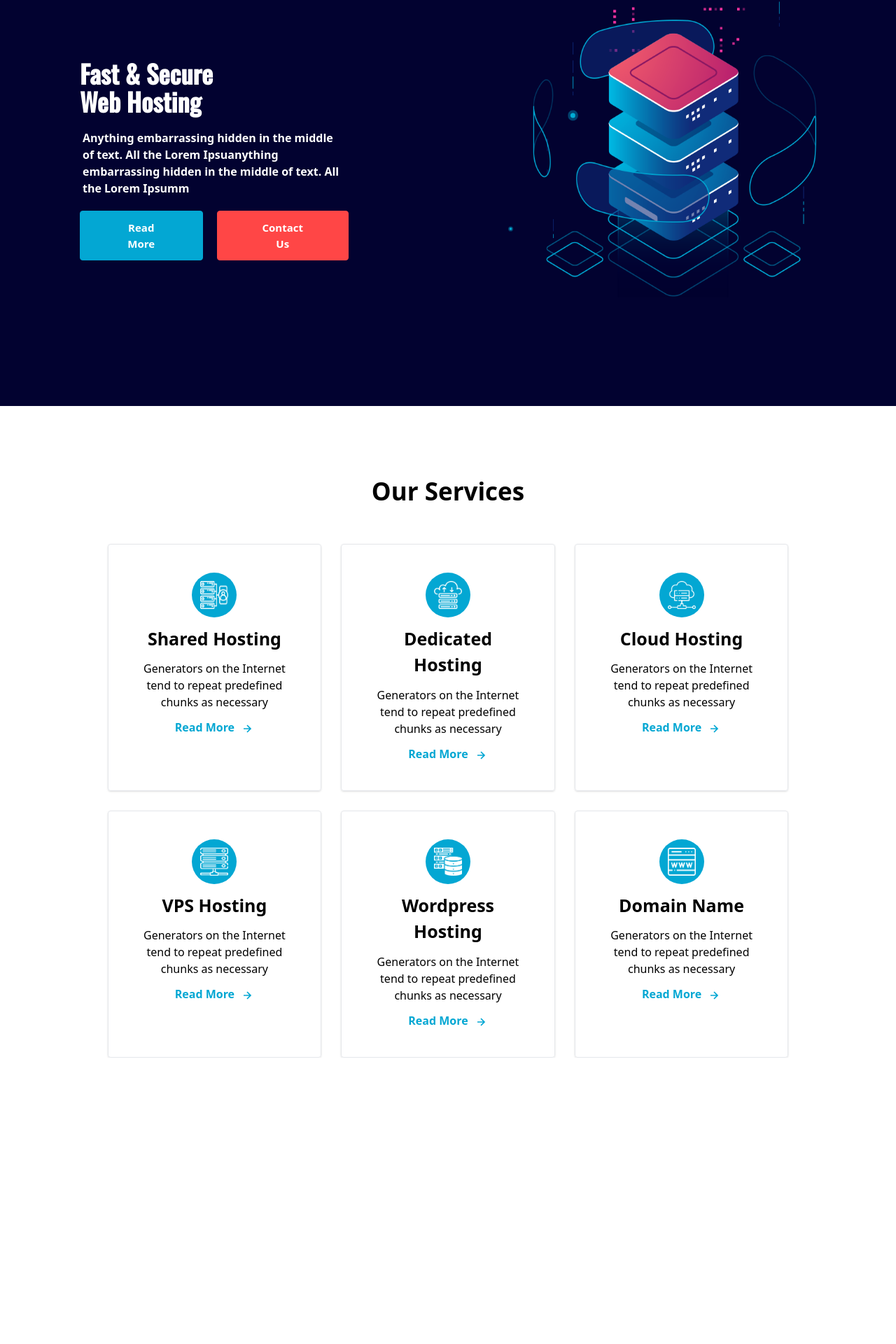
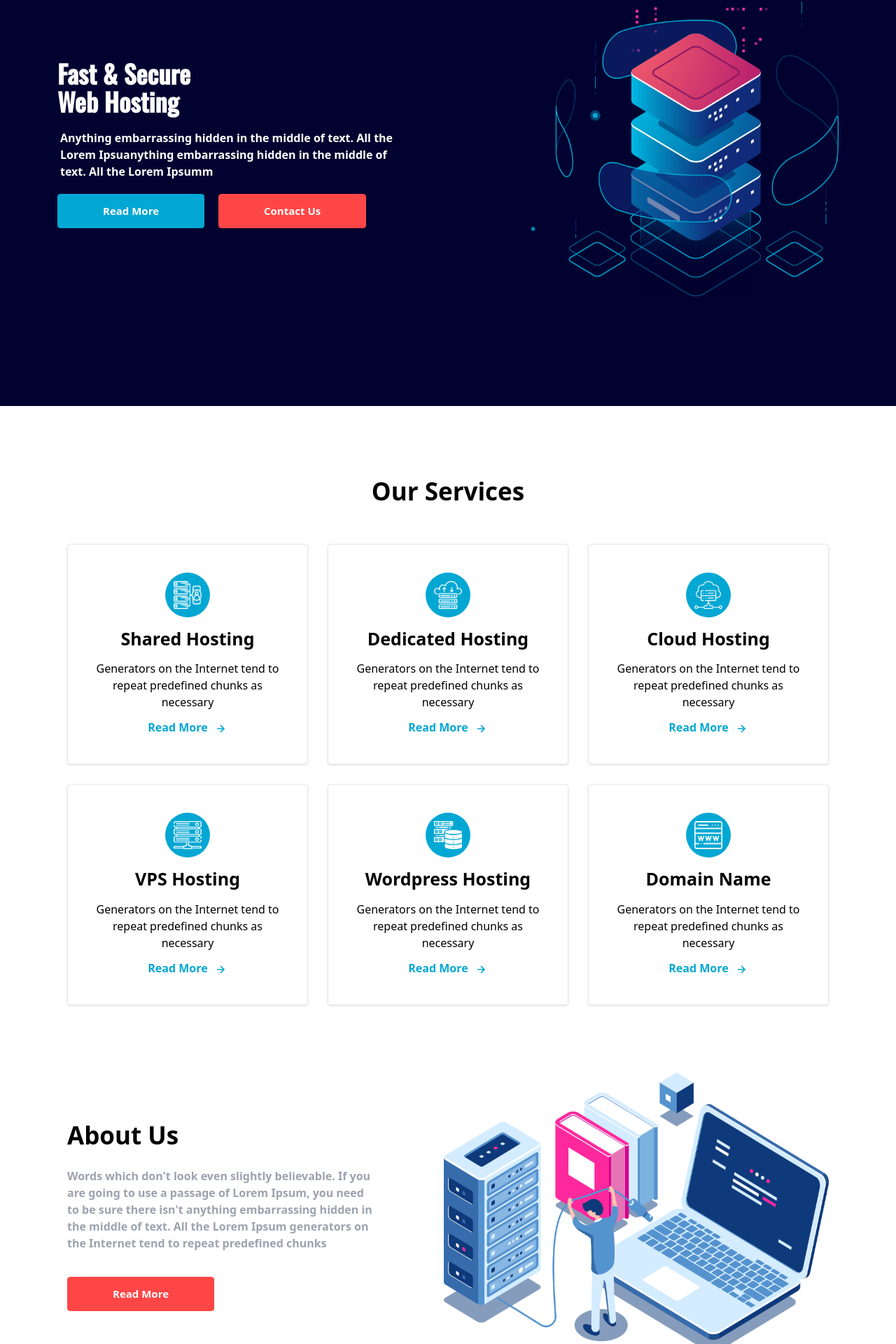
Before and after one commit to koussay-r/social-media-app, a React (Vite) app in the folder frontend/: page / in a window 1280 px wide. Shown: the part 150-2070 px from the top of the page at 70% size. Before the commit the page ends 1661 px from the top, so only its background shows below. Built offline with nearby package versions, Linux system fonts and the light colour scheme.

Commit message:
about us is done

```diff
--- a/frontend/src/App.jsx
+++ b/frontend/src/App.jsx
@@ -2,6 +2,7 @@ import React from 'react'
 import Navbar from './components/Navbar'
 import Home from './components/Home'
 import Services from './components/Services'
+import About from './components/About'
 
 export default function App() {
   return (
@@ -9,6 +10,7 @@ export default function App() {
     <Navbar/>
     <Home/>
     <Services/>
+    <About/>
     </>
   )
 }
--- /dev/null
+++ b/frontend/src/components/About.jsx
@@ -0,0 +1,14 @@
+import React from 'react'
+import computer from "./../assets/about-img.png"
+export default function About() {
+  return (
+    <div className='lg:flex pb-24 gap-24 b w-[90%] lg:w-[85%] mx-auto mt-24'>
+        <div className=' pt-16 block mx-auto '>
+            <p className='text-[35px] font-bold mb-5 '>About Us</p>
+            <p className='text-gray-400 font-semibold '>Words which don't look even slightly believable. If you are going to use a passage of Lorem Ipsum, you need to be sure there isn't anything embarrassing hidden in the middle of text. All the Lorem Ipsum generators on the Internet tend to repeat predefined chunks </p>
+            <button className='lg:text-[15px] mt-9 text-[12px] transition-all duration-300 hover:text-[#ff4646] hover:bg-transparent  bg-[#ff4646] rounded px-12 lg:px-16 font-semibold py-3 border border-[#ff4646] text-white'>Read More</button>
+        </div>
+        <img src={computer} className='xl:w-[550px] block mx-auto md:w-[550px] md:h-[400px] w-[350px] mt-16 lg:mt-0 lg:w-[500px] lg:h-[350px] h-[250px] xl:h-[400px] '/>
+    </div>
+  )
+}
--- a/frontend/src/components/Home.jsx
+++ b/frontend/src/components/Home.jsx
@@ -2,13 +2,13 @@ import React from 'react'
 import slider from "./../assets/slider-img.png"
 export default function Home() {
   return (
-    <div className='bg-[#020230] lg:pb-[155px] h-[100hv] pt-16   lg:justify-center block mx-auto lg:flex'>
-        <div className='lg:w-[30%] sm:w-[70%]  block mx-auto  lg:mt-[100px]'>
+    <div className='bg-[#020230] lg:pb-[155px] pt-16   lg:justify-center block mx-auto lg:flex'>
+        <div className='lg:w-[40%] sm:w-[70%]  block mx-auto  lg:mt-[100px]'>
             <p className=' text-center lg:text-start  text-white font-oswald text-4xl font-bold'>Fast & Secure<br/>
 Web Hosting </p>
 <p className=' text-center lg:text-start px-1  text-white font-semibold mt-5'> Anything embarrassing hidden in the middle of text. All the Lorem Ipsuanything embarrassing hidden in the middle of text. All the Lorem Ipsumm
 </p>
-<div className='flex justify-center lg:justify-normal mt-5 gap-5'>
+<div className='flex b justify-center lg:justify-normal mt-5 gap-5'>
     <button className='lg:text-[15px] text-[12px] transition-all duration-300 hover:text-[#03a7d3] hover:bg-transparent  bg-[#03a7d3] rounded px-12 lg:px-16 font-semibold py-3 border border-[#03a7d3] text-white'>Read More</button>
     <button className='lg:text-[15px] text-[12px] transition-all duration-300 hover:text-[#ff4646] hover:bg-transparent  bg-[#ff4646] rounded px-12 lg:px-16 font-semibold py-3 border border-[#ff4646] text-white'>Contact Us</button>
 </div>
--- a/frontend/src/components/Services.jsx
+++ b/frontend/src/components/Services.jsx
@@ -18,7 +18,7 @@ export default function Services() {
   return (
     <div className='mt-24'>
       <p className='text-center text-[35px] font-bold '>Our Services</p>
-      <div className='grid mt-12 gap-7  w-[90%] sm:w-[76%] mx-auto lg:grid-cols-2 xl:grid-cols-3'>
+      <div className='grid mt-12 gap-7 w-[90%] sm:w-[85%] mx-auto lg:grid-cols-2 xl:grid-cols-3'>
         {
           services.map(
             (service)=>{
```
